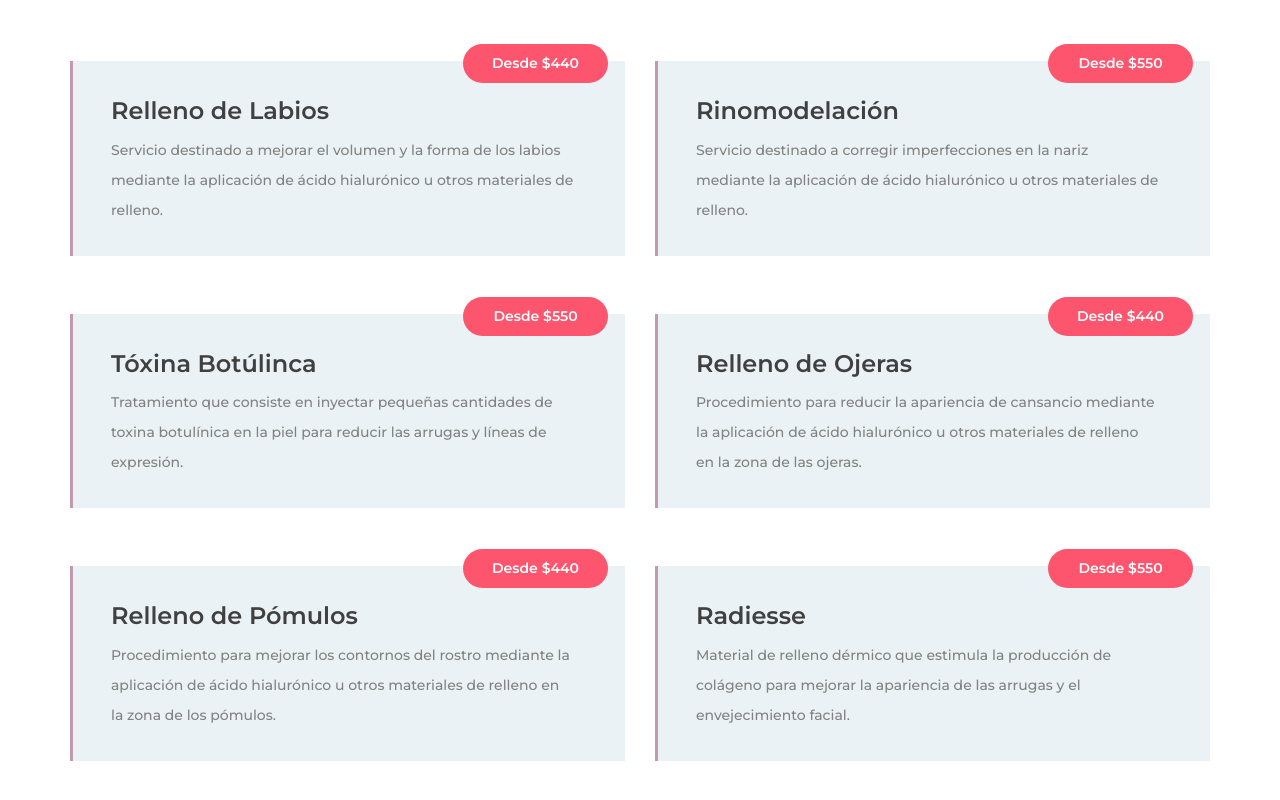
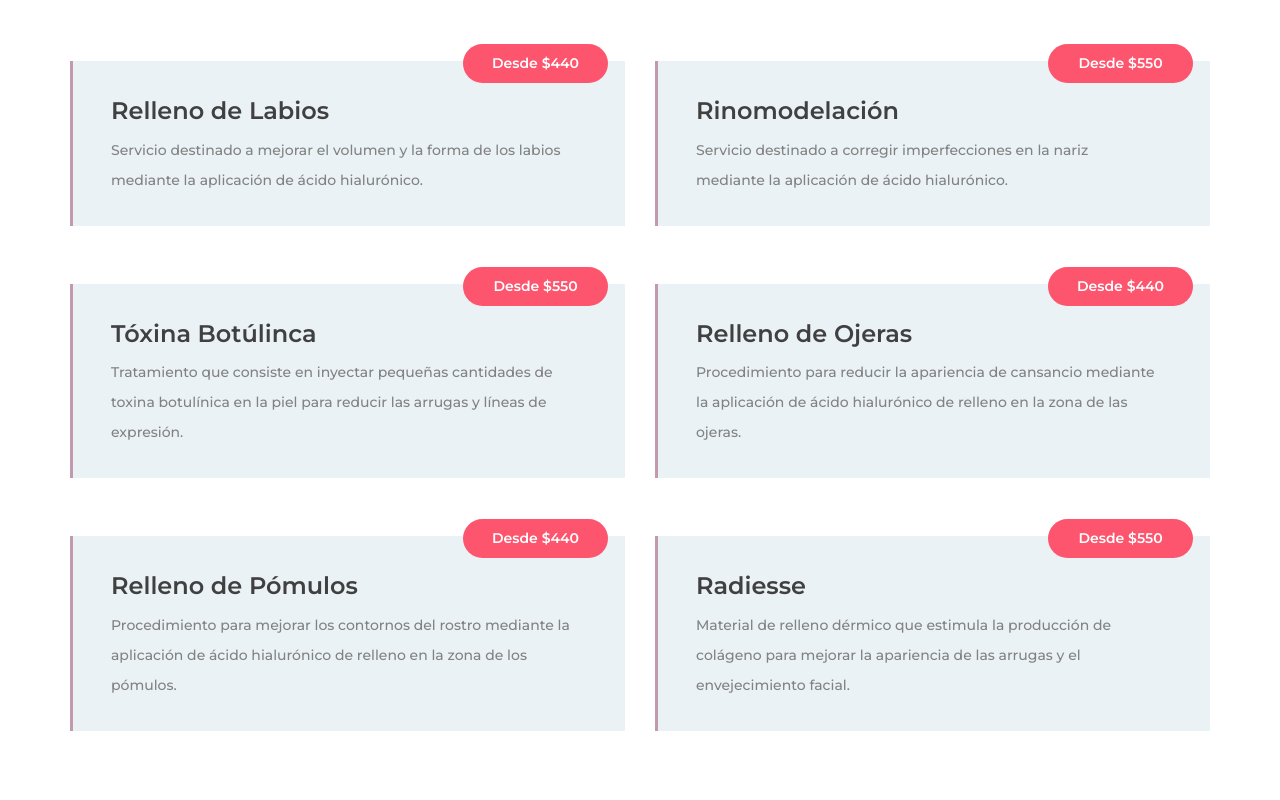
Before and after one commit to aibotsacademy/drbombiface, a plain HTML site: page services.html in a window 1280 px wide. Shown: the part 2237-3037 px from the top of the page. Drawn offline with Linux system fonts and the light colour scheme.

Commit message:
Update services.html

```diff
--- a/services.html
+++ b/services.html
@@ -225,7 +225,7 @@
 					<div class="price">
 						<div class="price_title">Relleno de Labios</div>
 						<div class="price_text">
-							<p>Servicio destinado a mejorar el volumen y la forma de los labios mediante la aplicación de ácido hialurónico u otros materiales de relleno.</p>
+							<p>Servicio destinado a mejorar el volumen y la forma de los labios mediante la aplicación de ácido hialurónico.</p>
 						</div>
 						<div class="price_panel">Desde $440</div>
 					</div>
@@ -236,7 +236,7 @@
 					<div class="price">
 						<div class="price_title">Rinomodelación</div>
 						<div class="price_text">
-							<p>Servicio destinado a corregir imperfecciones en la nariz mediante la aplicación de ácido hialurónico u otros materiales de relleno.</p>
+							<p>Servicio destinado a corregir imperfecciones en la nariz mediante la aplicación de ácido hialurónico.</p>
 						</div>
 						<div class="price_panel">Desde $550</div>
 					</div>
@@ -258,7 +258,7 @@
 					<div class="price">
 						<div class="price_title">Relleno de Ojeras</div>
 						<div class="price_text">
-							<p>Procedimiento para reducir la apariencia de cansancio mediante la aplicación de ácido hialurónico u otros materiales de relleno en la zona de las ojeras.</p>
+							<p>Procedimiento para reducir la apariencia de cansancio mediante la aplicación de ácido hialurónico de relleno en la zona de las ojeras.</p>
 						</div>
 						<div class="price_panel">Desde $440</div>
 					</div>
@@ -269,7 +269,7 @@
 					<div class="price">
 						<div class="price_title">Relleno de Pómulos</div>
 						<div class="price_text">
-							<p>Procedimiento para mejorar los contornos del rostro mediante la aplicación de ácido hialurónico u otros materiales de relleno en la zona de los pómulos.</p>
+							<p>Procedimiento para mejorar los contornos del rostro mediante la aplicación de ácido hialurónico de relleno en la zona de los pómulos.</p>
 						</div>
 						<div class="price_panel">Desde $440</div>
 					</div>
```
